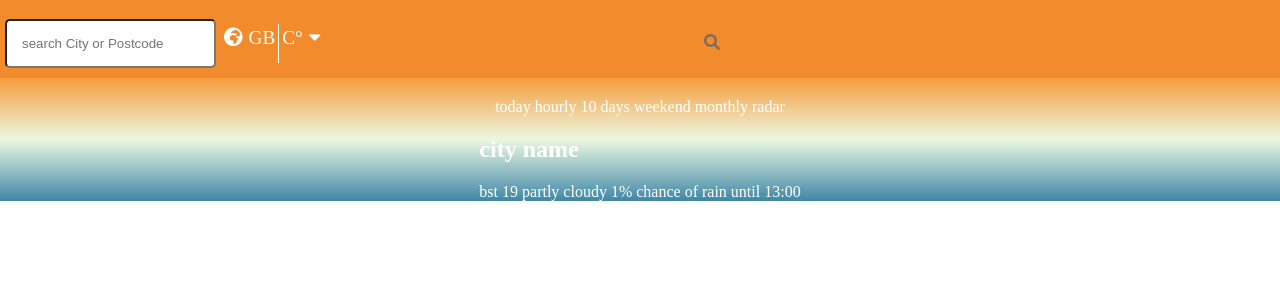
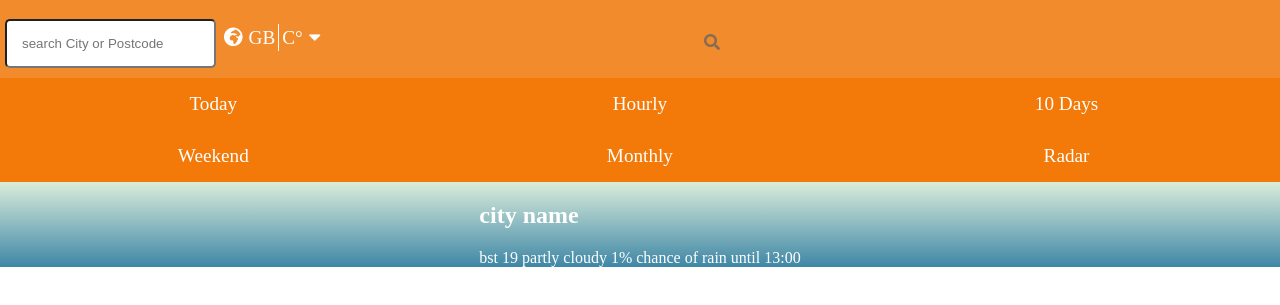
Before and after one commit to mmoha-199/weather-app, a plain HTML site: page website/index.html in a window 1280 px wide. Shown: the part 61-366 px from the top of the page. Drawn offline with Linux system fonts and the light colour scheme.

Commit message:
class cards

```diff
--- a/website/index.html
+++ b/website/index.html
@@ -40,6 +40,7 @@
             <a href="">monthly</a>
             <a href="">radar</a>
         </div>
+        <div class="cards">
             <div class="city-card">
                 <div>
                     <h2>city name</h2>
@@ -48,9 +49,7 @@
                     <a href="">partly cloudy</a>
                     <a href="">1% chance of rain until 13:00</a>
                 </div>
-
-
-
+            </div>
         </div>
     </main>
     <script src="./app.js"></script>
--- a/website/style.css
+++ b/website/style.css
@@ -40,7 +40,7 @@ main{
     justify-content: center;
     justify-items: center;
     background: linear-gradient(#f69d3c,#ebf8e1,#3f87a6);
-    padding-top: 20px;
+
 }
 footer{
     grid-area: but;
@@ -83,5 +83,17 @@ nav{
 
 .v-divider:first-of-type{
     border-left: 1px solid white;
-    height: inherit;
+    height: 70%;
 }
+.period{
+    display: grid;
+    width: 100vw;
+    grid-template-columns: 33.33% 33.33% 33.33%;
+    background-color: rgb(243, 121, 8);
+    text-align: center;
+}
+.period a {
+    padding: 15px;
+    font-size: 1.2em;
+    text-transform: capitalize;
+}
```
Lines whose indentation alone changed are shown as unchanged.
